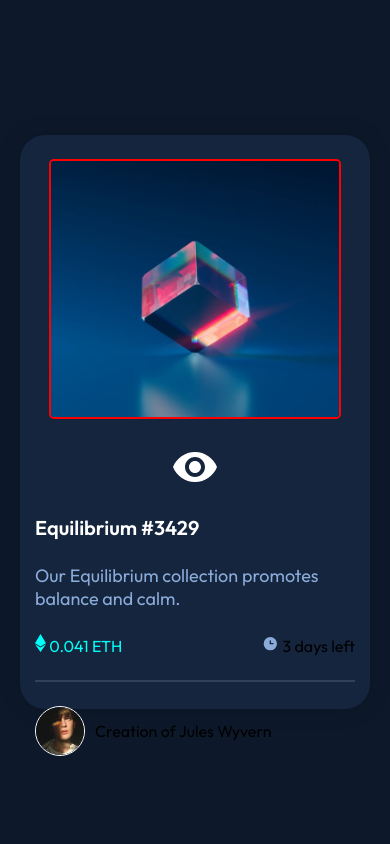
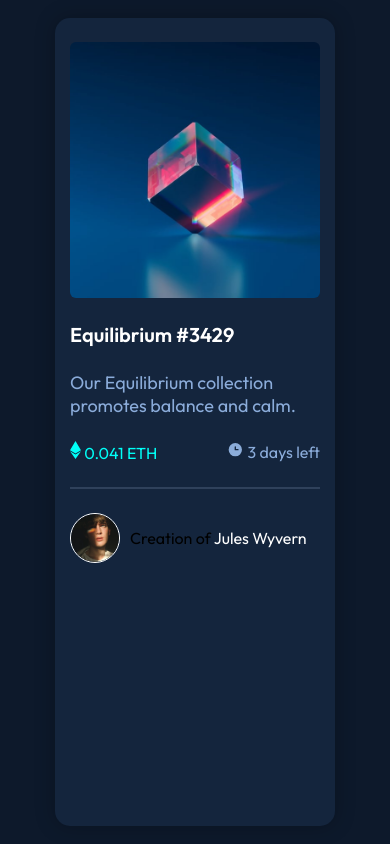
Before and after one commit to gideon-del/nft-preview-card, a plain HTML site: page index.html in a window 390 px wide. Drawn offline with Linux system fonts and the light colour scheme.

Commit message:
Fixing a little issue

```diff
--- a/style/global.css
+++ b/style/global.css
@@ -9,6 +9,14 @@
 
 .tx-center {
   text-align: center;
+}
+
+.tx-white {
+  color: white;
+  transition: all ease-in 500ms;
+}
+.tx-white:hover {
+  color: hsl(178deg, 100%, 50%);
 }
 
 .p-total {
@@ -51,6 +59,10 @@
   margin-inline: auto;
 }
 
+.image-center {
+  margin: auto;
+}
+
 .width {
   width: 100%;
 }
@@ -87,20 +99,15 @@ select {
   font: inherit;
 }
 
-image,
-picture {
-  width: 100%;
-  display: block;
-  -o-object-fit: cover;
-     object-fit: cover;
-}
-
-ol, ul, li {
+ol,
+ul,
+li {
   list-style-type: none;
   text-decoration: none;
 }
 
-a, .a:visited {
+a,
+.a:visited {
   text-decoration: none;
   color: inherit;
 }
@@ -109,6 +116,12 @@ a, .a:visited {
 body {
   font-family: "Outfit", sans-serif;
   background-color: hsl(217deg, 54%, 11%);
+  overflow: hidden;
+}
+@media only screen and (max-width: 480px) {
+  body {
+    overflow: hidden;
+  }
 }
 
 .flex {
@@ -126,19 +139,32 @@ body {
 }
 
 .card {
-  width: 320px;
-  height: 550px;
+  width: 23vw;
+  height: 34rem;
   border: none;
-  border-radius: 25px;
+  border-radius: 15px;
   box-shadow: 0 0 20px 0 rgba(0, 0, 0, 0.25);
   background-color: hsl(216deg, 50%, 16%);
 }
+@media only screen and (max-width: 768px) {
+  .card {
+    width: 250px;
+    height: 92vh;
+  }
+}
+@media screen and (max-width: 425px) {
+  .card {
+    height: 93vh;
+  }
+}
 
 .image {
-  width: 90%;
+  width: 100%;
   height: 16rem;
-  border-radius: 5px;
-  border: 2px red solid;
+  border-radius: 6px;
+  display: block;
+  -o-object-fit: cover;
+     object-fit: cover;
 }
 .image__round {
   width: 3rem;
@@ -148,14 +174,17 @@ body {
 }
 
 h1 {
-  color: hsl(0deg, 0%, 100%);
   font-weight: 37.5rem;
-  font-size: 1.25rem;
+  font-size: clamp(14px, 1.5rem, 20px);
 }
 
 .info {
   color: hsl(215deg, 51%, 70%);
   font-size: 18px;
+}
+
+.time {
+  color: hsl(215deg, 51%, 70%);
 }
 
 .price {
@@ -164,4 +193,28 @@ h1 {
 
 .line {
   border-bottom: solid hsl(215deg, 32%, 27%) 2px;
+}
+
+.img {
+  position: relative;
+}
+
+.overlay {
+  position: absolute;
+  width: 100%;
+  height: 16rem;
+  background-color: hsl(178deg, 100%, 50%);
+  z-index: 100;
+  opacity: 0;
+  transition: all ease-in-out 700ms;
+  display: flex;
+  justify-content: center;
+  align-items: center;
+}
+.overlay:hover {
+  opacity: 0.8;
+}
+.overlay image {
+  width: 12%;
+  height: 10%;
 }/*# sourceMappingURL=global.css.map */
```
Also changed, not shown: 1 other file.
